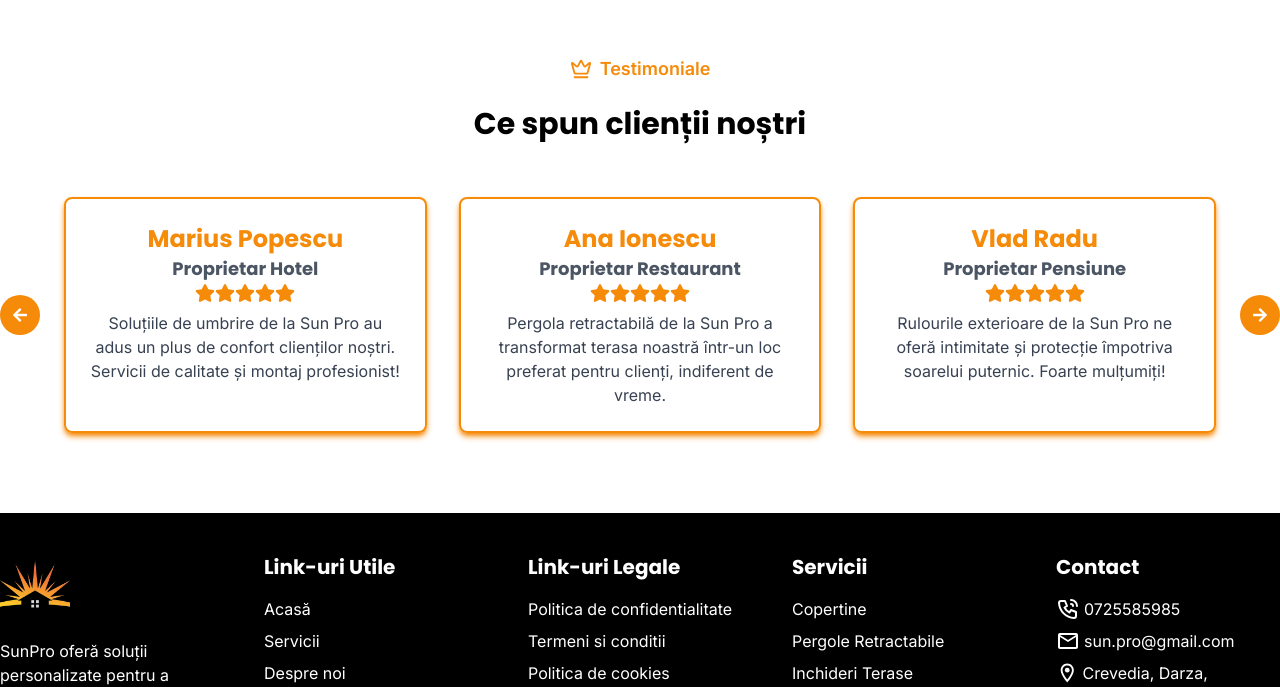
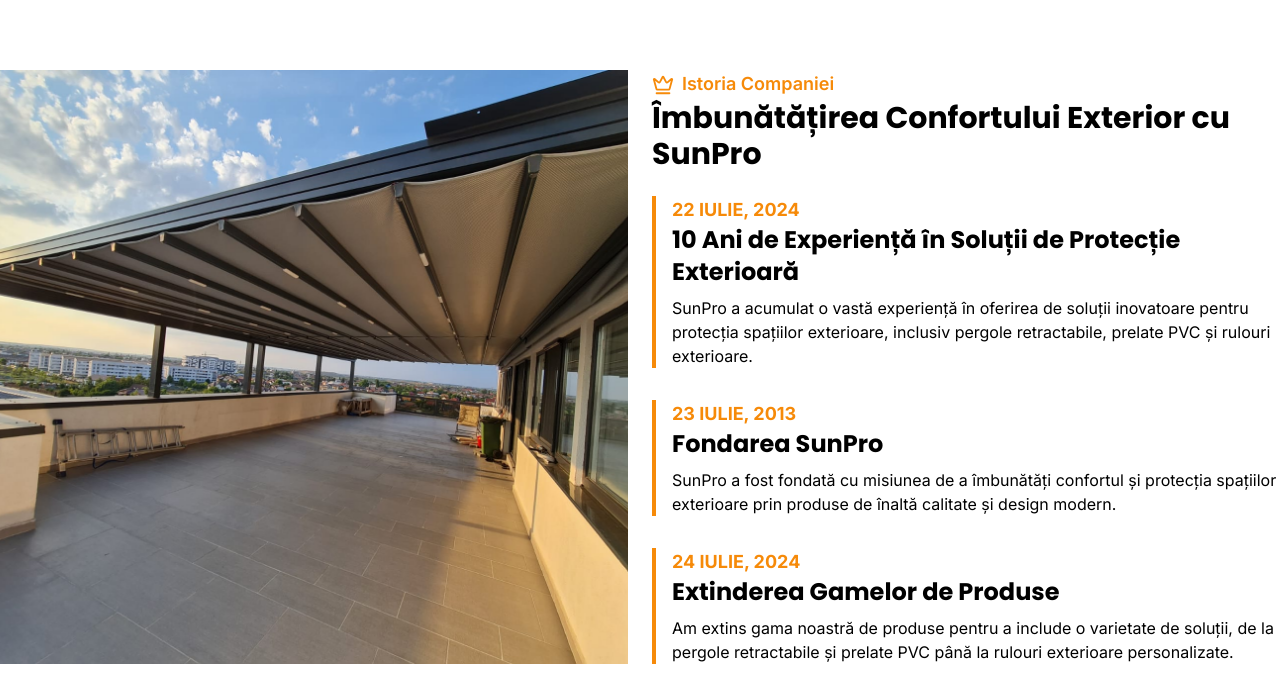
Before and after one commit to mocanuandrei1/sun-pro-2, a Next.js app: page /despre-noi in a window 1280 px wide. Shown: the part 2198-2885 px from the top of the page. Built offline with nearby package versions, Linux system fonts and the light colour scheme.

Commit message:
feat: Add CompanyHistory component to despre-noi page

```diff
--- a/src/app/(pageLayout)/despre-noi/page.js
+++ b/src/app/(pageLayout)/despre-noi/page.js
@@ -1,5 +1,6 @@
 import AboutStatistics from "@/components/AboutStatistics";
 import AboutUs from "@/components/AboutUs";
+import CompanyHistory from "@/components/CompanyHistory";
 import CTA from "@/components/CTA";
 import Testimonials from "@/components/Testimonials";
 import WorkProcess from "@/components/WorkProcess";
@@ -12,6 +13,7 @@ export default function page() {
       <AboutStatistics />
       <CTA />
       <WorkProcess />
+      <CompanyHistory />
       <Testimonials />
     </div>
   );
--- /dev/null
+++ b/src/components/CompanyHistory.js
@@ -0,0 +1,60 @@
+import React from "react";
+import Image from "next/image";
+import HomeHeading from "./custom ui/HomeHeading";
+
+export default function CompanyHistory() {
+  const historyData = [
+    {
+      date: "22 IULIE, 2024",
+      title: "10 Ani de Experiență în Soluții de Protecție Exterioară",
+      description:
+        "SunPro a acumulat o vastă experiență în oferirea de soluții inovatoare pentru protecția spațiilor exterioare, inclusiv pergole retractabile, prelate PVC și rulouri exterioare.",
+    },
+    {
+      date: "23 IULIE, 2013",
+      title: "Fondarea SunPro",
+      description:
+        "SunPro a fost fondată cu misiunea de a îmbunătăți confortul și protecția spațiilor exterioare prin produse de înaltă calitate și design modern.",
+    },
+    {
+      date: "24 IULIE, 2024",
+      title: "Extinderea Gamelor de Produse",
+      description:
+        "Am extins gama noastră de produse pentru a include o varietate de soluții, de la pergole retractabile și prelate PVC până la rulouri exterioare personalizate.",
+    },
+  ];
+
+  return (
+    <div className="grid grid-cols-1 lg:grid-cols-2 gap-6 py-20 lg:max-w-7xl lg:mx-auto mx-10">
+      <div className="relative h-full">
+        <Image
+          src="/Hero1.jpg"
+          alt="Istoria Companiei SunPro"
+          width={500}
+          height={500}
+          className="h-full w-full object-cover"
+        />
+      </div>
+      <div className="flex flex-col">
+        <HomeHeading
+          smallTitle="Istoria Companiei"
+          smallTitleCSS="justify-start"
+          bigTitle="Îmbunătățirea Confortului Exterior cu SunPro"
+          bigTitleCSS="justify-center text-left mb-6"
+        />
+        <div className="space-y-8">
+          {historyData.map((item, index) => (
+            <div
+              key={index}
+              className="flex flex-col border-l-4 border-[#f68a09] pl-4"
+            >
+              <p className="text-lg font-bold text-[#f68a09]">{item.date}</p>
+              <h4 className="text-2xl font-semibold mb-2">{item.title}</h4>
+              <p>{item.description}</p>
+            </div>
+          ))}
+        </div>
+      </div>
+    </div>
+  );
+}
```
